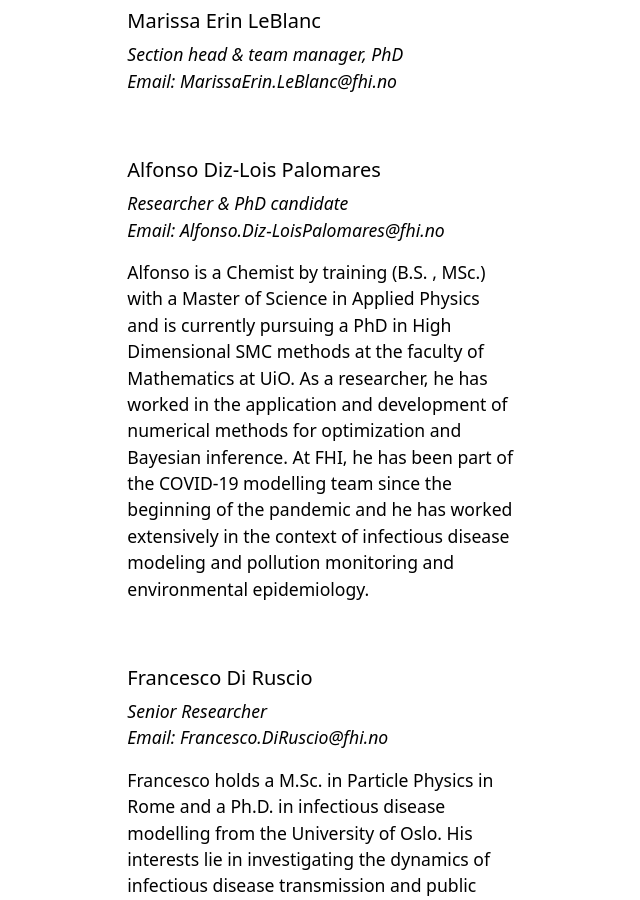
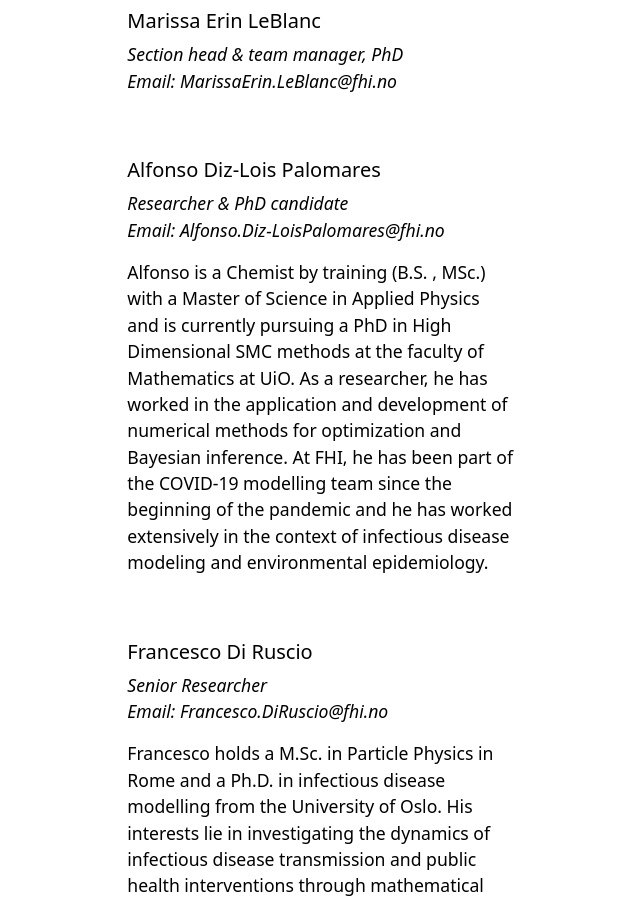
Before and after one commit to folkehelseinstituttet/modelling, a Jekyll site: the page built from people.md, in a window 1280 px wide and 900 px high, scrolled down 451 px. Shown: the whole window, without its empty margins (102-742 px from the left). Built offline with Jekyll 4.4.1, drawn with Linux system fonts in a browser that asks for light colours.

Commit message:
Update settings.yml

```diff
--- a/_data/settings.yml
+++ b/_data/settings.yml
@@ -8,7 +8,7 @@
 people:
 - {name: 'Birgitte Freiesleben de Blasio', title: 'Professor and team scientific leader', department: 'Division for infection control, NIPH & Department of Medicine, University of Oslo', institution: 'Folkehelseinstituttet & UiO', institution_address: 'Lovisenberggata 8, 0456 Oslo', phone: '', email: 'Birgitte.Freiesleben.DeBlasio@fhi.no', office: '', image: 'assets/img/birgitte.jpg', url: 'birgitte', summary: ''}
 - {name: 'Marissa Erin LeBlanc', title: 'Section head & team manager, PhD', department: 'Methods Development and Analysis', institution: 'Folkehelseinstituttet', institution_address: 'Lovisenberggata 8, 0456 Oslo', email: 'MarissaErin.LeBlanc@fhi.no', office: '', image: 'assets/img/fhi_fjes.png', url: 'marissa', summary: ''}
-- {name: 'Alfonso Diz-Lois Palomares', title: 'Researcher & PhD candidate', department: 'Methods Development and Analysis, NIPH & Department of Mathematics, University of Oslo', institution: 'Folkehelseinstituttet & UiO', institution_address: 'Lovisenberggata 8, 0456 Oslo', email: 'Alfonso.Diz-LoisPalomares@fhi.no', office: '', image: 'assets/img/fhi_fjes.png', url: 'alfonso', summary: 'Alfonso is a Chemist by training (B.S. , MSc.) with a Master of Science in Applied Physics and is currently pursuing a PhD in High Dimensional SMC methods at the faculty of Mathematics at UiO. As a researcher, he has worked in the application and development of numerical methods for optimization and Bayesian inference. At FHI, he has been part of the COVID-19 modelling team since the beginning of the pandemic and he has worked extensively in the context of infectious disease modeling and pollution monitoring and environmental epidemiology.'}
+- {name: 'Alfonso Diz-Lois Palomares', title: 'Researcher & PhD candidate', department: 'Methods Development and Analysis, NIPH & Department of Mathematics, University of Oslo', institution: 'Folkehelseinstituttet & UiO', institution_address: 'Lovisenberggata 8, 0456 Oslo', email: 'Alfonso.Diz-LoisPalomares@fhi.no', office: '', image: 'assets/img/fhi_fjes.png', url: 'alfonso', summary: 'Alfonso is a Chemist by training (B.S. , MSc.) with a Master of Science in Applied Physics and is currently pursuing a PhD in High Dimensional SMC methods at the faculty of Mathematics at UiO. As a researcher, he has worked in the application and development of numerical methods for optimization and Bayesian inference. At FHI, he has been part of the COVID-19 modelling team since the beginning of the pandemic and he has worked extensively in the context of infectious disease modeling and environmental epidemiology.'}
 - {name: 'Francesco Di Ruscio', title: 'Senior Researcher', department: 'Methods Development and Analysis', institution: 'Folkehelseinstituttet', institution_address: 'Lovisenberggata 8, 0456 Oslo', email: 'Francesco.DiRuscio@fhi.no', office: '', image: 'assets/img/fhi_fjes.png', url: 'francesco', summary: 'Francesco holds a M.Sc. in Particle Physics in Rome and a Ph.D. in infectious disease modelling from the University of Oslo. His interests lie in investigating the dynamics of infectious disease transmission and public health interventions through mathematical models, with a focus on advanced computational techniques, including agent-based models. As a researcher at NIPH, Francesco has been part of the COVID-19 modelling team. Additionally, he is engaged in researching the spread of antibiotic-resistant bacteria in healthcare and community settings. Beyond infectious diseases, Francesco has been involved in modelling the impact of climate change on human health.'}
 - {name: 'Gunnar Øyvind Isaksson Rø', title: 'Senior Researcher', department: 'Methods Development and Analysis', institution: 'Folkehelseinstituttet', institution_address: 'Lovisenberggata 8, 0456 Oslo', phone: '', email: 'GunnarOyvindIsaksson.Ro@fhi.no', office: '', image: 'assets/img/gunnar.jpg', url: 'gunnar', summary: 'Gunnar is interested in how statistical and mathematical modelling can improve surveillance and risk assement for infectious diseases combined with an interest in how to correctly analyse infectious disease data. He joined NIPH in 2019 and was a member of the covid-19 modelling group through the pandemic and has PHD in Particle Physics from Durhan University and a MSC in Epidemiology from the London School of Hygiene and Tropical Medicine.'}
 - {name: 'Hilde Kjelgaard Brustad', title: 'Senior Researcher', department: 'Oslo Centre for Biostatistics and Epidemiology', institution: 'Department of Medicine, University of Oslo', institution_address: '', email: '', office: '', image: 'assets/img/fhi_fjes.png', url: 'hilde', summary: 'Hilde is interested in how population behavior impacts the spread of infectious diseases. She has a background in applied mathematics and entered the world of statistics through her PhD in applied statistics and forensic genetics, from Norwegian University of Life Sciences. During the pandemic she joined a collaboration between academia and public health agencies in the Nordic countries, with focus on infectious disease modelling. She was introduced to the modelling environment at FHI through this collaboration. Hilde has a researcher position at Oslo Center for Biostatistics and Epidemiology, Oslo University Hospital, doing statistical advising in the Clinical Trials Unit, combined with research on infectious diseases modelling.'}
```
